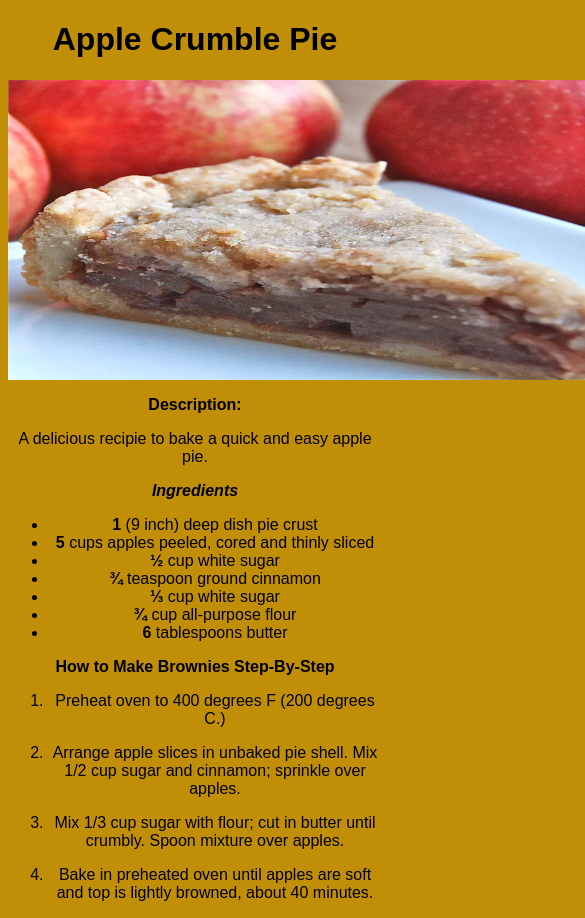
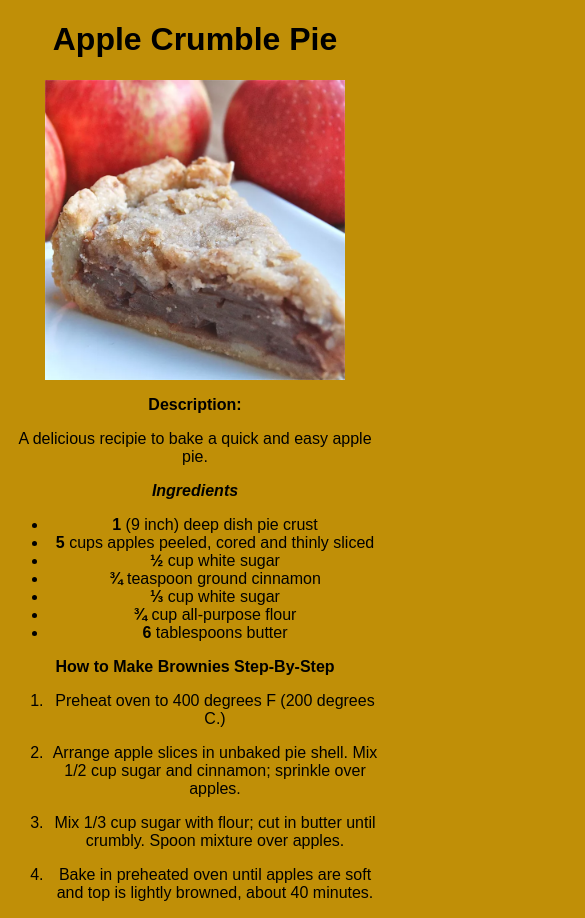
Before and after one commit to pdneves/odin-recipies, a plain HTML site: page recipies/applecrumble.html in a window 390 px wide. Shown: the top 918 px of the page, 585 px wide, since content can reach past the window. Drawn offline with Linux system fonts and the light colour scheme.

Commit message:
Fixing images on mobile devices

```diff
--- a/recipies/applecrumble.html
+++ b/recipies/applecrumble.html
@@ -10,7 +10,7 @@
 <body>
     <title>World's Best Apple Crumble Pie</title>
 <h1>Apple Crumble Pie</h1>
-<img src="../images/applecrumble.webp" alt="applecrumble image" class="center"
+<img src="../images/applecrumble.webp" alt="applecrumble image" class="center2"
      width="600"
      height="300" />
 <p><b>Description:</p></b>
--- a/styles.css
+++ b/styles.css
@@ -34,5 +34,5 @@ display: block;
 display: block;
 margin-left: auto;
 margin-right: auto;
-width: 50%;
+width: auto;
 }
```
Also changed, not shown: recipies/brownies.html (+1 -1 lines), recipies/lasagna.html (+1 -1 lines).
